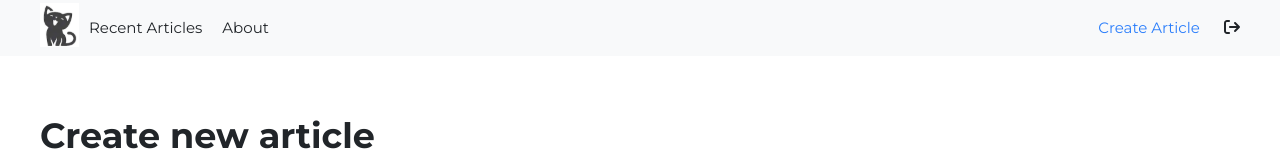
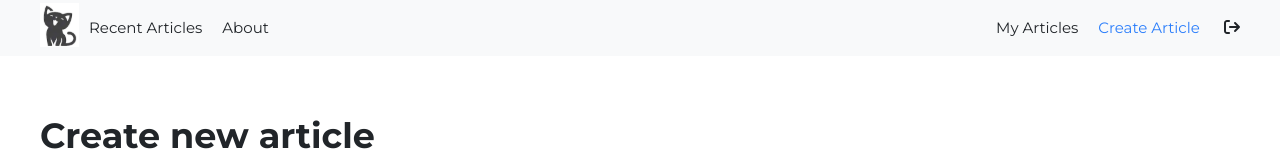
Before and after one commit to mclbdn/react-blog-app, a React (Create React App) app: page /newarticle in a window 1280 px wide. Shown: the top 160 px of the page. Built offline with nearby package versions, Linux system fonts and the light colour scheme; sample sign-in values are in the browser's storage.

Commit message:
Restrict access to new article and my articles page based on login

```diff
--- a/src/components/Nav.js
+++ b/src/components/Nav.js
@@ -31,6 +31,7 @@ const Nav = () => {
       <div className={styles.right_side_nav}>
         {isLoggedIn ? (
           <div>
+            <a href="/myarticles">My Articles</a>
             <a href="/newarticle">Create Article</a>{" "}
             <FontAwesomeIcon className={styles.logout_btn} onClick={logout} icon={faArrowRightFromBracket} />
           </div>
--- a/src/components/Nav.module.scss
+++ b/src/components/Nav.module.scss
@@ -70,8 +70,24 @@ nav {
 
     a {
       text-decoration: none;
-      color: $blue-color;
+      color: $black-color;
       font-size: 14px;
+
+      &:nth-of-type(1) {
+        margin-right: 10px;
+
+        @media screen and (min-width: 744px) {
+          margin-right: 20px;
+        }
+
+        @media screen and (min-width: 1440px) {
+          margin-right: 40px;
+        }
+      }
+
+      &:nth-of-type(2) {
+        color: $blue-color;
+      }
 
       @media screen and (min-width: 744px) {
         font-size: 15px;
--- a/src/pages/MyArticles.js
+++ b/src/pages/MyArticles.js
@@ -51,7 +51,13 @@ const MyArticles = () => {
   };
 
   useEffect(() => {
-    fetchArticles();
+    const hasAccessToken = localStorage.getItem("access_token") ? true : false;
+
+    if (!hasAccessToken) {
+      navigate("/");
+    } else {
+      fetchArticles();
+    }
   }, []);
 
   return (
--- a/src/pages/NewArticle.js
+++ b/src/pages/NewArticle.js
@@ -4,6 +4,7 @@ import { useNavigate } from "react-router-dom";
 import Nav from "../components/Nav";
 import MDEditor from "@uiw/react-md-editor";
 import axios from "axios";
+import { faLungsVirus } from "@fortawesome/free-solid-svg-icons";
 
 const NewArticle = () => {
   const navigate = useNavigate();
@@ -143,6 +144,14 @@ const NewArticle = () => {
     fetchData();
   }, [imageId]);
 
+  useEffect(() => {
+    const hasAccessToken = localStorage.getItem("access_token") ? true : false;
+
+    if (!hasAccessToken) {
+      navigate("/");
+    }
+  }, []);
+
   function truncateString(str, num) {
     if (str.length > num) {
       return str.slice(0, num) + "...";
```
